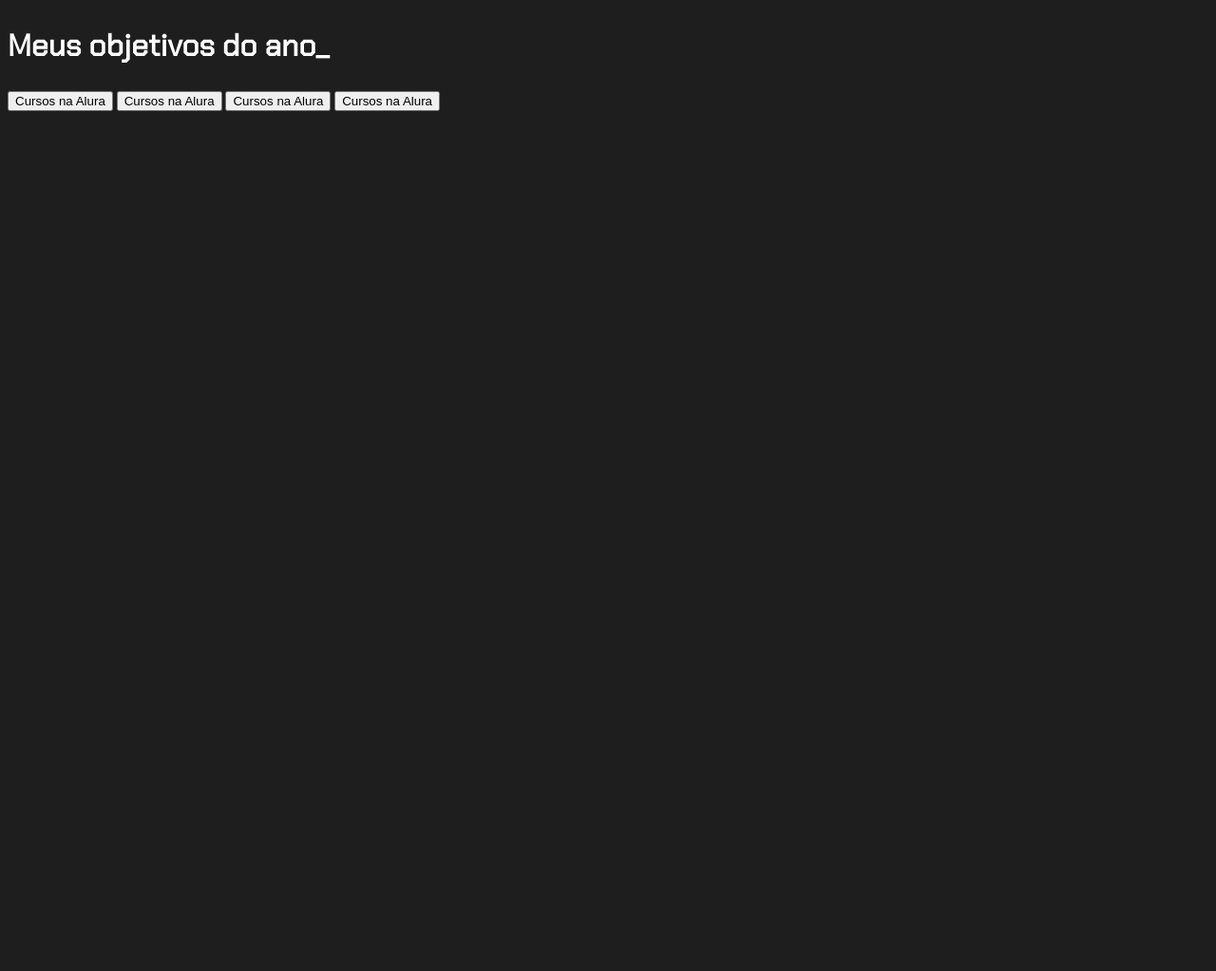
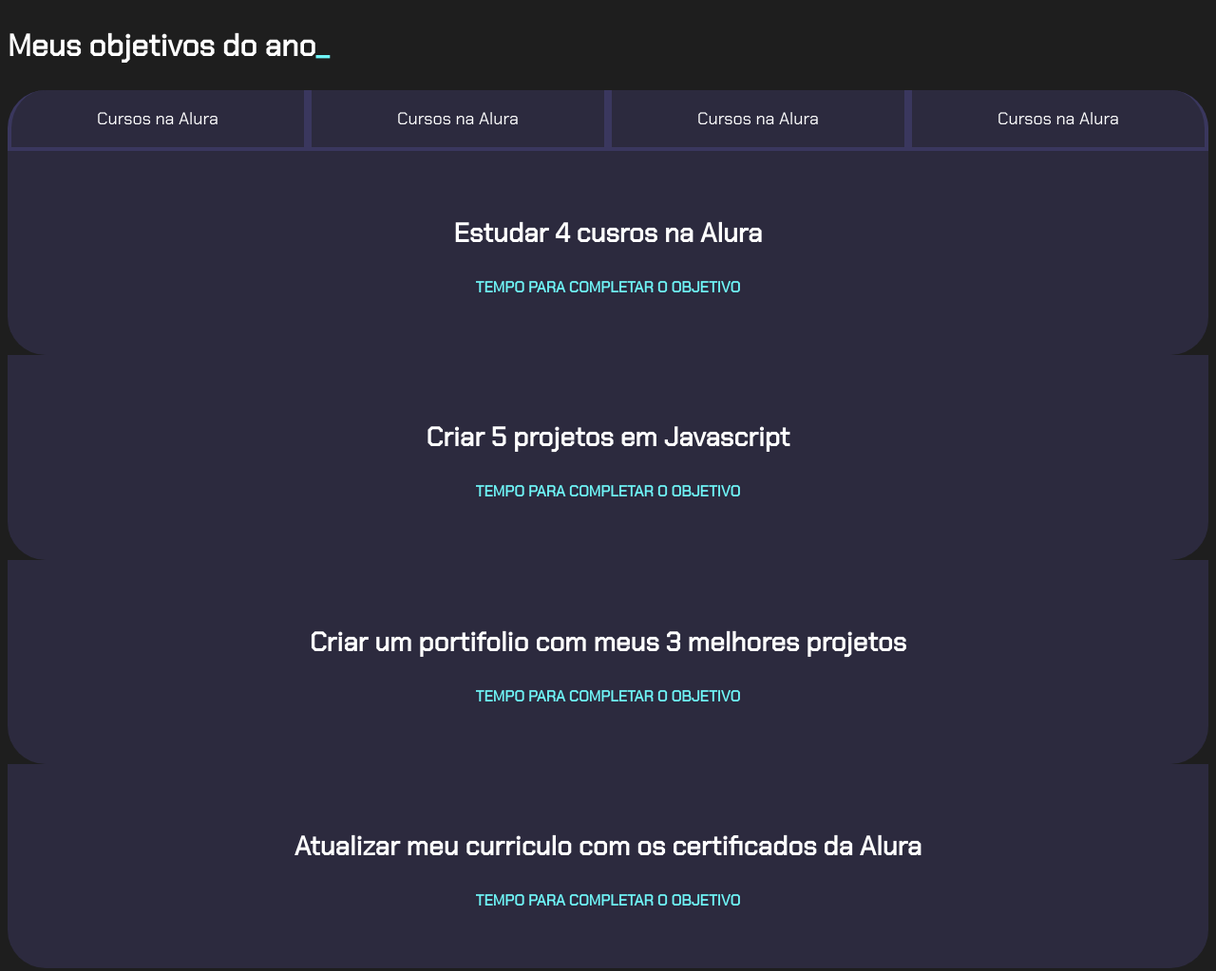
Before and after one commit to llynakisses/javascriptprojetosdevida, a plain HTML site: page index.html in a window 1280 px wide. Shown: the whole page at 95% size. Before the commit the page ends 800 px from the top, so only its background shows below. Drawn offline with Linux system fonts and the light colour scheme.

Commit message:
Add files via upload

```diff
--- a/index.html
+++ b/index.html
@@ -8,14 +8,41 @@
 </head>
 <body>
     <section class="conteudo principal">
-        <h2 class="titulo-principal">Meus objetivos do ano_</h2>
+        <h2 class="titulo-principal">Meus objetivos do ano<span>_</span></h2>
+        <div class="conteudo">
         <div class="botoes">
+          <button class="botao ativo">Cursos na Alura</button>
           <button class="botao">Cursos na Alura</button>
           <button class="botao">Cursos na Alura</button>
           <button class="botao">Cursos na Alura</button>
-          <button class="botao">Cursos na Alura</button>
-
         </div>
+        <div class="abas-textos">
+            <div class="aba-conteudo ativo"></div>
+             <h3 class="aba-conteudo-titulo-principal">Estudar 4 cusros na Alura</h3>
+            <h4 class="aba-conteudo-titulo-secundario">Tempo para completar o objetivo</h4>
+            <div class="contador"></div>
+        </div>
+        <div class="abas-textos">
+            <div class="aba-conteudo"></div>
+             <h3 class="aba-conteudo-titulo-principal">Criar 5 projetos em Javascript</h3>
+            <h4 class="aba-conteudo-titulo-secundario">Tempo para completar o objetivo</h4>
+            <div class="contador"></div>
+        </div>
+        <div class="abas-textos">
+            <div class="aba-conteudo"></div>
+             <h3 class="aba-conteudo-titulo-principal">Criar um portifolio com meus 3 melhores projetos</h3>
+            <h4 class="aba-conteudo-titulo-secundario">Tempo para completar o objetivo</h4>
+            <div class="contador"></div>
+        </div>
+        <div class="abas-textos">
+            <div class="aba-conteudo"></div>
+             <h3 class="aba-conteudo-titulo-principal">Atualizar meu curriculo com os certificados da Alura</h3>
+            <h4 class="aba-conteudo-titulo-secundario">Tempo para completar o objetivo</h4>
+            <div class="contador"></div>
+        </div>
+    </div>
+</div>
         </section>
+        <script scr="main.js"></script>
     </body>
 </html>
--- a/style.css
+++ b/style.css
@@ -31,3 +31,74 @@
     font-size: 32px;
 
 }
+
+.titulo-principal span{
+    color:var(--verde);
+}
+
+.botao{
+     font-family: "Chakra Petch", sans-serif;
+     background-color: var(--botao-inativo);
+     color: var(--branco);
+     display: flex;
+     justify-content: center;
+     padding: 1em;
+     font-size: 18px;
+     align-items: center;
+     width: 100%;
+     border-bottom: 4px solid var(--botao-ativo);
+     border-left: 4px solid var(--botao-ativo);
+     border-right: 4px solid var(--botao-ativo);
+     border-top: none;
+
+}
+
+.botao:first-child{
+    border-radius: 40px 40px 0 0;
+}
+
+.botoes{
+    display: block;
+}
+
+.botao-ativo{
+    background-color: var(--botao-ativo);
+    border-bottom: 4px solid var(--verde);
+}
+
+.abas-textos{
+    background-color: var(--texto-fundo);
+    padding: 40px;
+    border-radius: 0 0 40px 40px;
+}
+
+.aba-conteudo.ativo{
+    display: block;
+}
+
+.aba-conteudo{
+    display: none;
+}
+
+.aba-conteudo-titulo-principal{
+     font-size: 28px;
+     text-align: center;
+}
+
+.aba-conteudo-titulo-secundario{
+    text-align: center;
+    color: var(--verde);
+    text-transform: uppercase;
+}
+
+@media screen and (min-width: 768px) {
+    .botoes{
+    display: flex;
+    }
+    .botao:first-child{
+        border-radius: 40px 0 0 0;
+    }
+    .botao:last-child{
+        border-radius: 0 40px 0 0;
+    }
+}
```
Also changed, not shown: main.js (added, +21 -0 lines).
